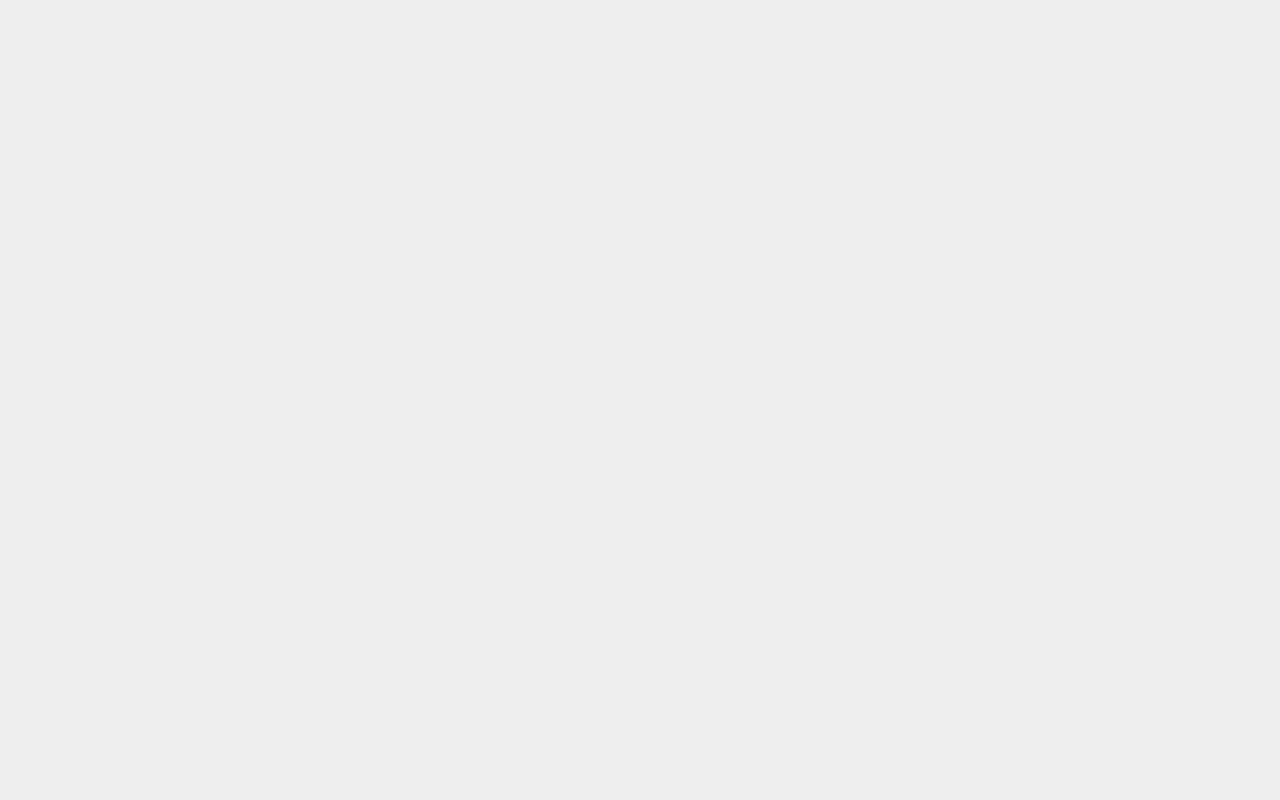
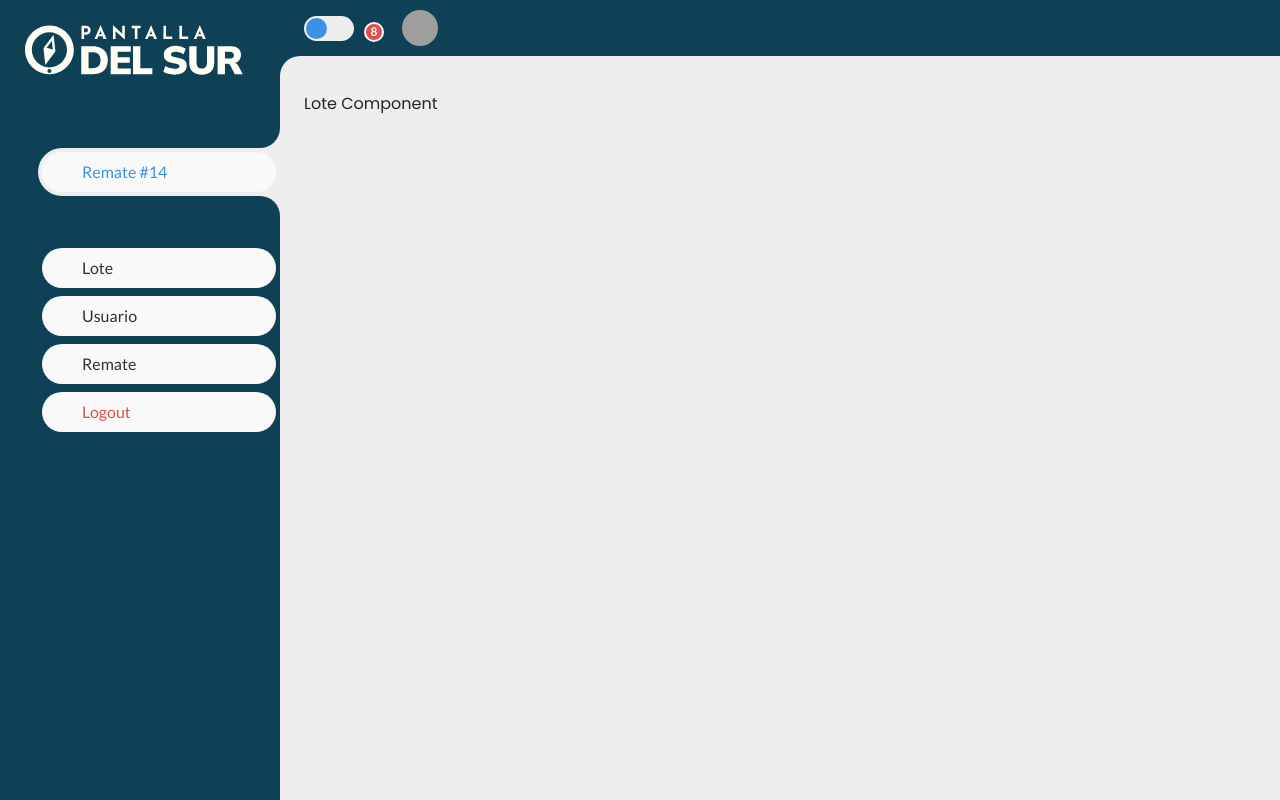
Before and after one commit to nachodecores/pds-admin, a React (Create React App) app: page /lote in a window 1280 px wide. Before the commit this address had no page. Built offline with nearby package versions, Linux system fonts and the light colour scheme; grey boxes are pictures that could not be loaded.

Commit message:
rutas outlet y componente para cada una

```diff
--- a/src/App.js
+++ b/src/App.js
@@ -1,13 +1,20 @@
 import { Route, Routes } from "react-router-dom";
 import Login from "./components/Login/Login";
 import Panel from "./components/Panel/Panel";
+import Remate from "./components/Remate/Remate";
+import Usuario from "./components/Usuario/Usuario";
+import Lote from "./components/Lote/Lote";
 
 export default function App() {
   return (
     <>
       <Routes>
         <Route path="/login" Component={Login}></Route>
-        <Route path="/" Component={Panel}></Route>
+        <Route path="/" Component={Panel}>
+          <Route path="remate" Component={Remate} />
+          <Route path="usuario" Component={Usuario} />
+          <Route path="lote" Component={Lote} />
+        </Route>
       </Routes>
     </>
   );
--- /dev/null
+++ b/src/components/Lote/Lote.jsx
@@ -0,0 +1,7 @@
+import "../Lote/Lote.css";
+
+const Lote = () => {
+  return <div>Lote Component</div>;
+};
+
+export default Lote;
--- a/src/components/Panel/Panel.jsx
+++ b/src/components/Panel/Panel.jsx
@@ -1,4 +1,4 @@
-import { Link } from "react-router-dom";
+import { Link, Outlet } from "react-router-dom";
 import "./Panel.css";
 
 const Panel = () => {
@@ -18,19 +18,19 @@ const Panel = () => {
         </ul>
         <ul class="side-menu">
           <li>
-            <Link href="#">
+            <Link to={"/lote"}>
               <i class="bx bxs-cog"></i>
               <span class="text">Lote</span>
             </Link>
           </li>
           <li>
-            <Link href="#">
+            <Link to={"/usuario"}>
               <i class="bx bxs-cog"></i>
               <span class="text">Usuario</span>
             </Link>
           </li>
           <li>
-            <Link href="#">
+            <Link to={"/remate"}>
               <i class="bx bxs-cog"></i>
               <span class="text">Remate</span>
             </Link>
@@ -58,6 +58,8 @@ const Panel = () => {
         </nav>
 
         <main>
+          <Outlet />
+          {/*
           <div class="head-title left">
             <h1>Remate #14</h1>
           </div>
@@ -139,6 +141,7 @@ const Panel = () => {
               </table>
             </div>
           </div>
+          */}
         </main>
       </section>
     </>
--- /dev/null
+++ b/src/components/Remate/Remate.jsx
@@ -0,0 +1,7 @@
+import "../Remate/Remate.css";
+
+const Remate = () => {
+  return <div>Remate Component</div>;
+};
+
+export default Remate;
--- /dev/null
+++ b/src/components/Usuario/Usuario.jsx
@@ -0,0 +1,7 @@
+import "../Usuario/Usuario.css";
+
+const Usuario = () => {
+  return <div>Usuario Component</div>;
+};
+
+export default Usuario;
```
Also changed, not shown: src/components/Lote/Lote.css (added), src/components/Remate/Remate.css (added), src/components/Usuario/Usuario.css (added).
